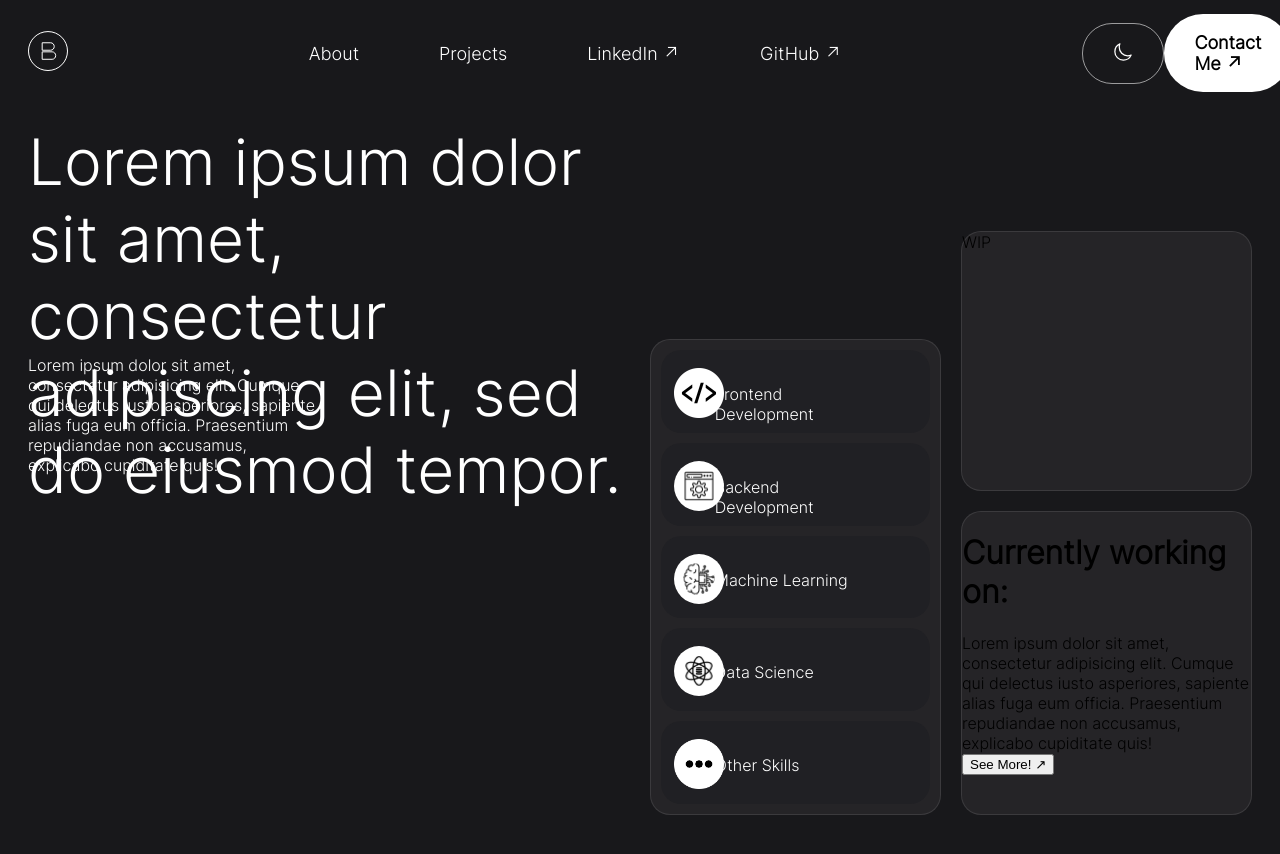
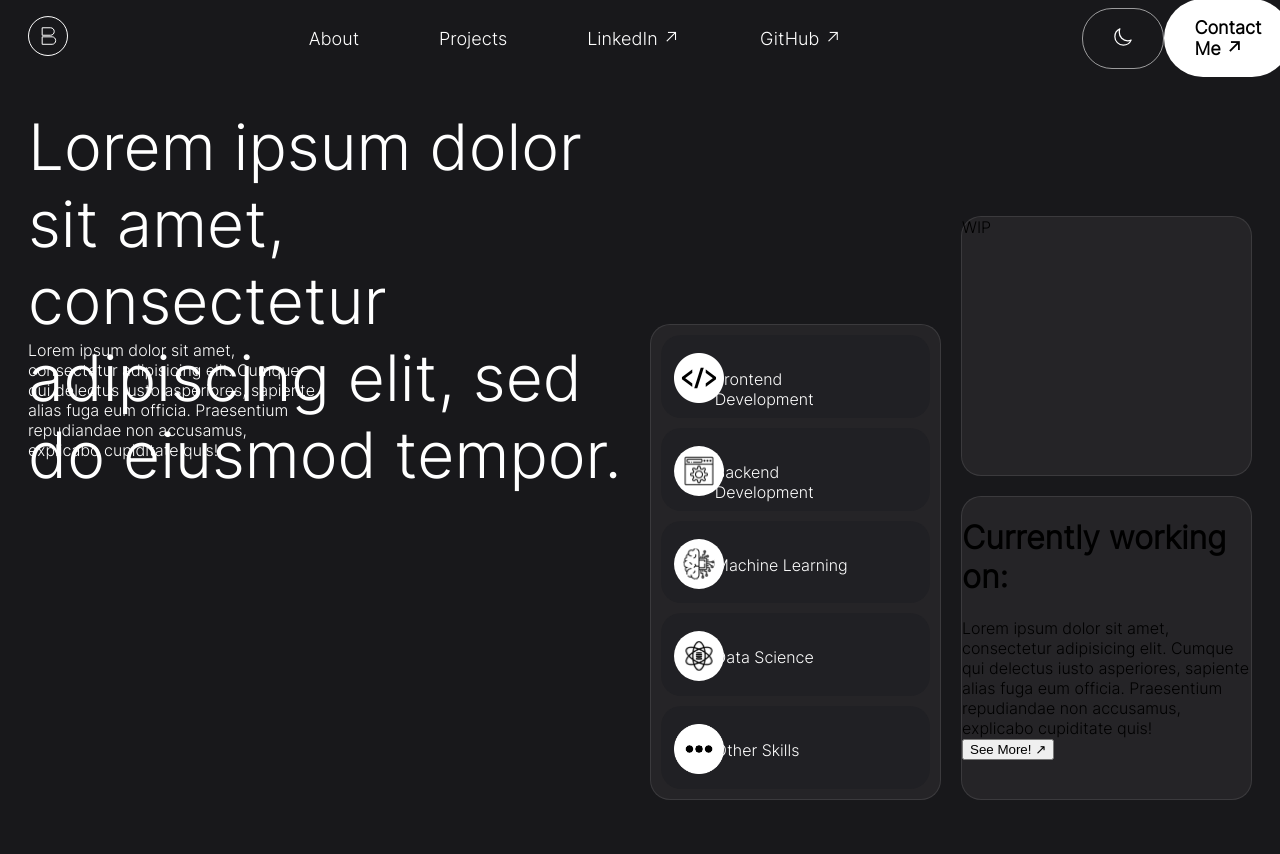
Before and after one commit to BenW2k/Ben-Resume, a Next.js app in the folder frontend/: page / in a window 1280 px wide. Shown: the top 854 px of the page. Built offline with nearby package versions, Linux system fonts and the light colour scheme.

Commit message:
+navbar padding change

```diff
--- a/frontend/app/styles/NavBar.module.css
+++ b/frontend/app/styles/NavBar.module.css
@@ -16,7 +16,7 @@
   align-items: center;
   height: 5vh;
   width: 100%;
-  padding: 25px 20px 0px 20px;
+  padding: 10px 20px 0px 20px;
 }
 
 .night-main-logo {
--- a/frontend/app/styles/NavBar.module.scss
+++ b/frontend/app/styles/NavBar.module.scss
@@ -6,7 +6,7 @@
   align-items: center;
   height: 5vh;
   width: 100%;
-  padding: 25px 20px 0px 20px;
+  padding: 10px 20px 0px 20px;
 }
 
 .night-main-logo {
```
